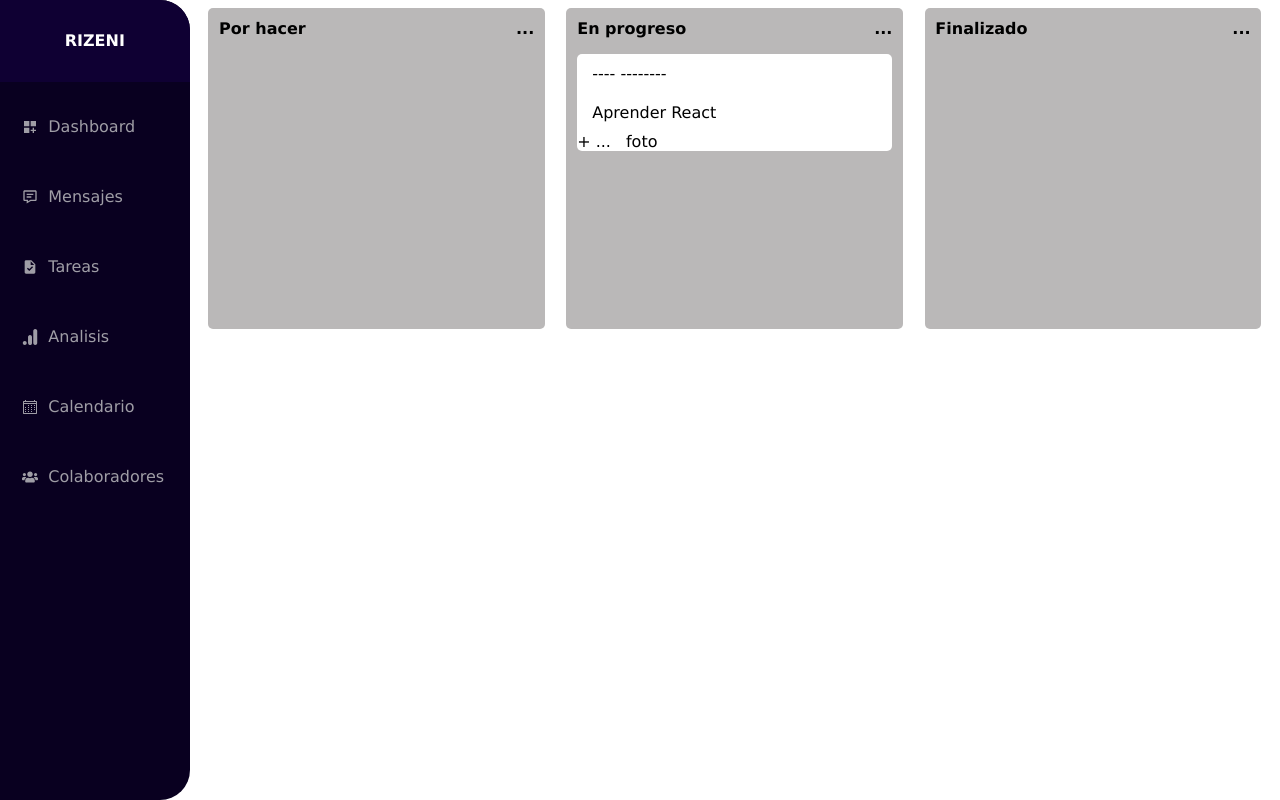
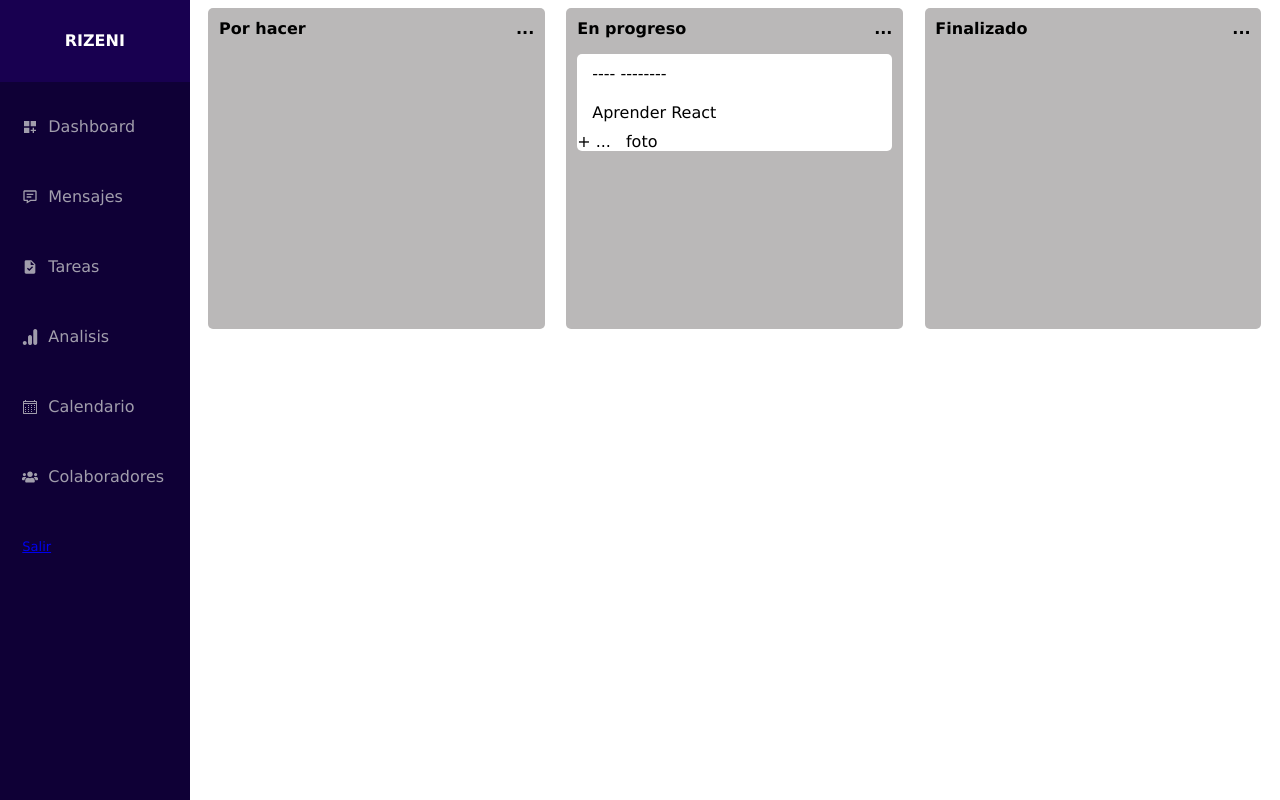
Before and after one commit to romariou76/Rizeni-Project-Management-Application, a React (Create React App) app in the folder client/: page /menu in a window 1280 px wide. Built offline with nearby package versions, Linux system fonts and the light colour scheme.

Commit message:
AJustes pequeños

```diff
--- a/client/src/App.js
+++ b/client/src/App.js
@@ -13,16 +13,11 @@ function App() {
   return (
     <div className="App">
       <header className="App-header">
-        {/* <Login/> */}
-        {/* <Todo /> */}
-        {/* <Menu /> */}
-        {/* <Register/> */}
-
         <Routes>
           <Route path="/" element={<LandingPage  />} />
           {/* <Route path="/" element={<Framer  />} /> */}
-
           <Route path="/menu" element={<Menu  />} />
+          <Route path="/dashboard" element={<Dashboard  />} />
           <Route path="/register" element={<Register />} />
           <Route path="/login" element={<Login />} />
         </Routes>
--- a/client/src/components/LandingPage.js
+++ b/client/src/components/LandingPage.js
@@ -2,6 +2,7 @@ import React from "react";
 import hero from "../svg/logo6.svg";
 import "../styles/LandingPage.css";
 import Navbar from "./Navbar";
+import { Link } from "react-router-dom";
 
 function LandingPage() {
   return (
@@ -11,8 +12,8 @@ function LandingPage() {
         <div className="hero-info">
           <p>Bienvenido a RIzeni <br></br>Gestiona el desarrollo de tus proyectos</p>
           <w>Rizeni para todas las empresas e organizaciones</w>
-          <br></br>
-          <button className="login-button">Registrate ahora!</button>
+          <br></br><br></br><br></br><br></br>
+          <Link className="login-button" to="/register">Registrate ahora!</Link>
         </div>
         <div className="Landing-picture">
           <img className="hero-image" src={hero}></img>
--- a/client/src/components/Menu.js
+++ b/client/src/components/Menu.js
@@ -6,6 +6,7 @@ import { MdTask } from "react-icons/md";
 import { VscCalendar } from "react-icons/vsc";
 import { FaUsers } from "react-icons/fa";
 import { SiGoogleanalytics } from "react-icons/si";
+import { Link } from "react-router-dom";
 
 function Menu() {
   return (
@@ -45,6 +46,10 @@ function Menu() {
             <p>Colaboradores</p>
           </label>
 
+          <label>
+            <a><Link to="/">Salir</Link></a>
+          </label>
+
         </div>
       </div>
       <div className="dashboard_menu">
--- a/client/src/styles/LandingPage.css
+++ b/client/src/styles/LandingPage.css
@@ -50,6 +50,8 @@
     font-weight: 700;
     border-radius: 5px;
     border: none;
+    text-decoration: none;
+    cursor: pointer;
 }
 
 
--- a/client/src/styles/Menu.css
+++ b/client/src/styles/Menu.css
@@ -7,18 +7,16 @@
     flex-direction: column;
     justify-content: flex-start;
     width: 15%;
-    background-color: #090020;
+    background-color: #0f0036;
     color: #fff;
     height: 100vh;
     border-top-right-radius: 30px;
-    border-bottom-right-radius: 30px;
 }
 
 .menu-main{
     padding: 10px;
     text-align: center;
-    background-color: #0f0033;
-    border-top-right-radius: 30px;
+    background-color: #180050;
 }
 
 .menu-options{
--- a/client/src/styles/Register.css
+++ b/client/src/styles/Register.css
@@ -1,4 +1,5 @@
 .register-container{
+    background-color: #710080;
     width: 100%;
     height: 100vh;
     display: flex;
```
Also changed, not shown: client/src/components/DashboardPage.jsx (added, +10 -0 lines).
